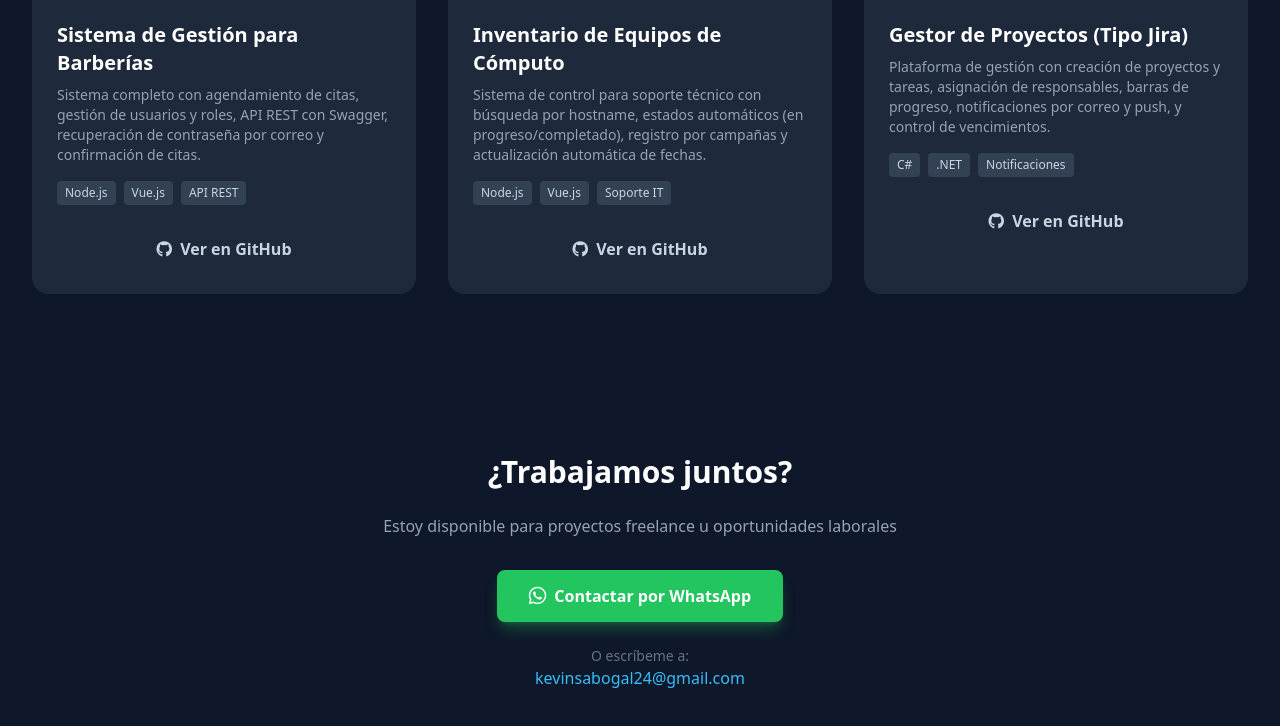
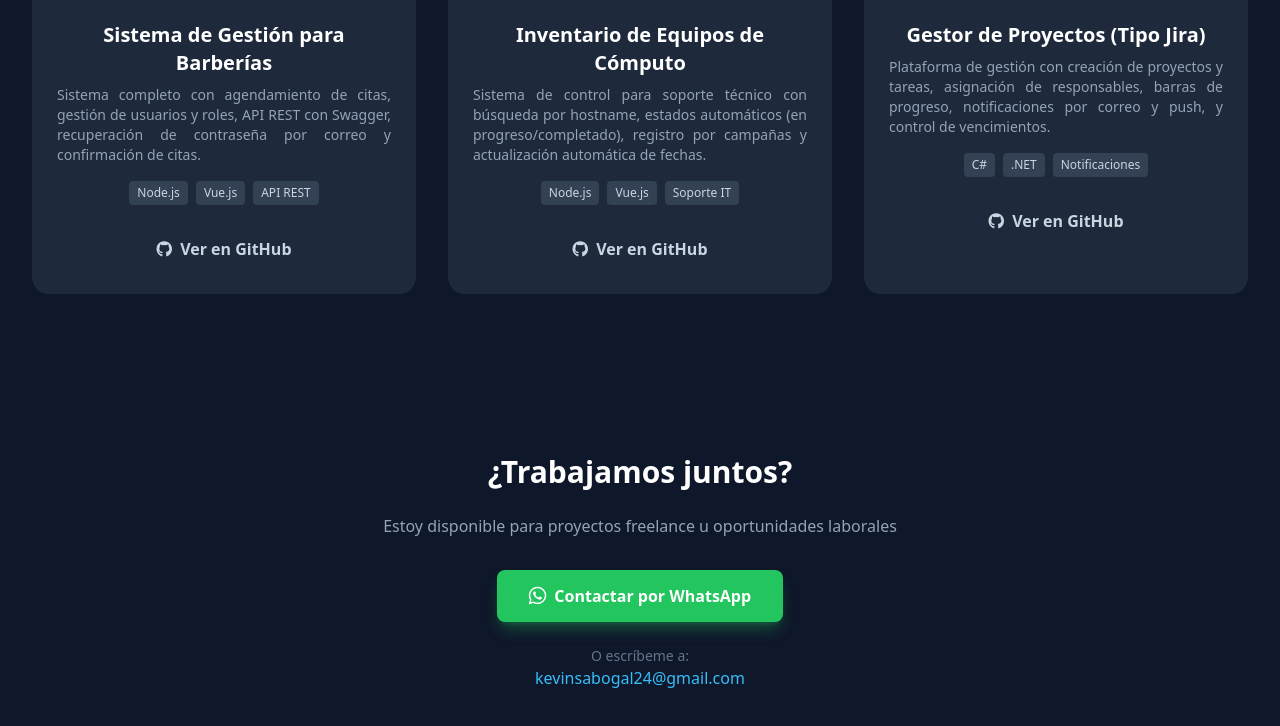
Before and after one commit to DazhyGM/Portafolio_Dazhy, a plain HTML site: page index.html in a window 1280 px wide. Shown: the part 1870-2596 px from the top of the page. Drawn offline with nearby package versions, Linux system fonts and the light colour scheme.

Commit message:
Correccion parrafos de proyectos justificados e iconos centrados

```diff
--- a/index.html
+++ b/index.html
@@ -160,15 +160,14 @@
                         <img src="img/mysticalcut.png" alt="Proyecto 1" class="w-full h-48 object-cover">
                     </div>
                     <div class="p-6">
-                        <h3 class="text-xl font-bold text-white mb-2 group-hover:text-accent transition-colors">
+                        <h3 class="text-xl font-bold text-white mb-2 group-hover:text-accent transition-colors text-center">
                             Sistema de Gestión para Barberías
                         </h3>
-                        <p class="text-slate-400 text-sm mb-4">
+                        <p class="text-slate-400 text-sm mb-4 text-justify max-w-full">
                             Sistema completo con agendamiento de citas, gestión de usuarios y roles, API REST con
-                            Swagger,
-                            recuperación de contraseña por correo y confirmación de citas.
+                            Swagger, recuperación de contraseña por correo y confirmación de citas.
                         </p>
-                        <div class="flex flex-wrap gap-2 mb-6">
+                        <div class="flex flex-wrap gap-2 mb-6 align-items-center justify-center">
                             <span class="px-2 py-1 bg-slate-700 text-xs rounded text-slate-300">Node.js</span>
                             <span class="px-2 py-1 bg-slate-700 text-xs rounded text-slate-300">Vue.js</span>
                             <span class="px-2 py-1 bg-slate-700 text-xs rounded text-slate-300">API REST</span>
@@ -187,14 +186,14 @@
                         <img src="img/inventario.png" alt="Proyecto 1" class="w-full h-48 object-cover">
                     </div>
                     <div class="p-6">
-                        <h3 class="text-xl font-bold text-white mb-2 group-hover:text-accent transition-colors">
+                        <h3 class="text-xl font-bold text-white mb-2 group-hover:text-accent transition-colors text-center">
                             Inventario de Equipos de Cómputo
                         </h3>
-                        <p class="text-slate-400 text-sm mb-4">
+                        <p class="text-slate-400 text-sm mb-4 text-justify max-w-full">
                             Sistema de control para soporte técnico con búsqueda por hostname, estados automáticos
                             (en progreso/completado), registro por campañas y actualización automática de fechas.
                         </p>
-                        <div class="flex flex-wrap gap-2 mb-6">
+                        <div class="flex flex-wrap gap-2 mb-6 align-items-center justify-center">
                             <span class="px-2 py-1 bg-slate-700 text-xs rounded text-slate-300">Node.js</span>
                             <span class="px-2 py-1 bg-slate-700 text-xs rounded text-slate-300">Vue.js</span>
                             <span class="px-2 py-1 bg-slate-700 text-xs rounded text-slate-300">Soporte IT</span>
@@ -213,14 +212,14 @@
                         <img src="img/proyectos.png" alt="Proyecto 1" class="w-full h-48 object-cover">
                     </div>
                     <div class="p-6">
-                        <h3 class="text-xl font-bold text-white mb-2 group-hover:text-accent transition-colors">
+                        <h3 class="text-xl font-bold text-white mb-2 group-hover:text-accent transition-colors text-center">
                             Gestor de Proyectos (Tipo Jira)
                         </h3>
-                        <p class="text-slate-400 text-sm mb-4">
+                        <p class="text-slate-400 text-sm mb-4 text-justify max-w-full">
                             Plataforma de gestión con creación de proyectos y tareas, asignación de responsables,
                             barras de progreso, notificaciones por correo y push, y control de vencimientos.
                         </p>
-                        <div class="flex flex-wrap gap-2 mb-6">
+                        <div class="flex flex-wrap gap-2 mb-6 align-items-center justify-center">
                             <span class="px-2 py-1 bg-slate-700 text-xs rounded text-slate-300">C#</span>
                             <span class="px-2 py-1 bg-slate-700 text-xs rounded text-slate-300">.NET</span>
                             <span class="px-2 py-1 bg-slate-700 text-xs rounded text-slate-300">Notificaciones</span>
```
